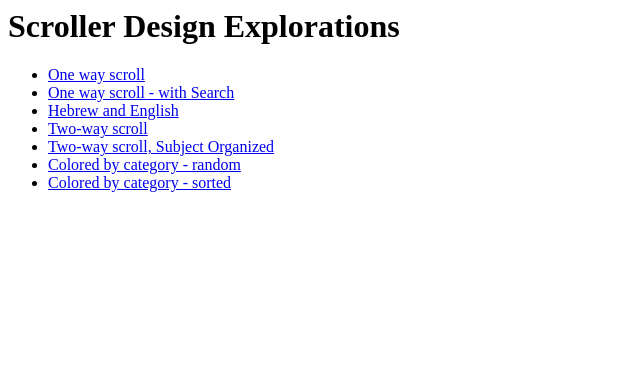
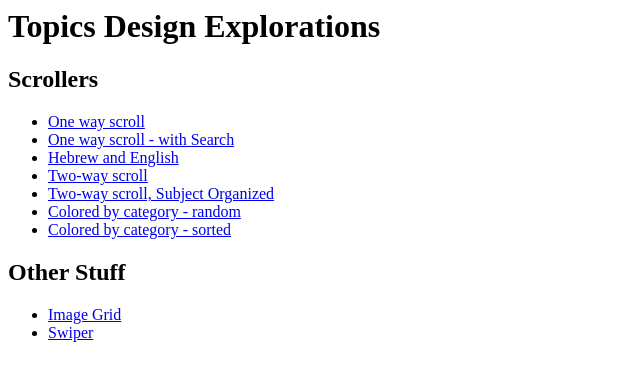
Before and after one commit to Sefaria/scroller, a plain HTML site: page index.html in a window 1280 px wide. Shown: the whole page, without its empty margins (0-640 px from the left). Drawn offline with Linux system fonts and the light colour scheme.

Commit message:
update toc

```diff
--- a/index.html
+++ b/index.html
@@ -1,7 +1,8 @@
 <html>
 <head></head>
 <body>
-<h1>Scroller Design Explorations</h1>
+<h1>Topics Design Explorations</h1>
+<h2>Scrollers</h2>
 <ul>
   <li>
     <a href="scroller-v1-nosearch.html">One way scroll</a>
@@ -25,5 +26,14 @@
     <a href="colored-sorted.html">Colored by category - sorted</a>
   </li>
 </ul>
+  <h2>Other Stuff</h2>
+<ul>
+  <li>
+    <a href="image-grid.html">Image Grid</a>
+  </li>
+  <li>
+    <a href="swiper.html">Swiper</a>
+  </li>
+</ul>
 </body>
 </html>
```
